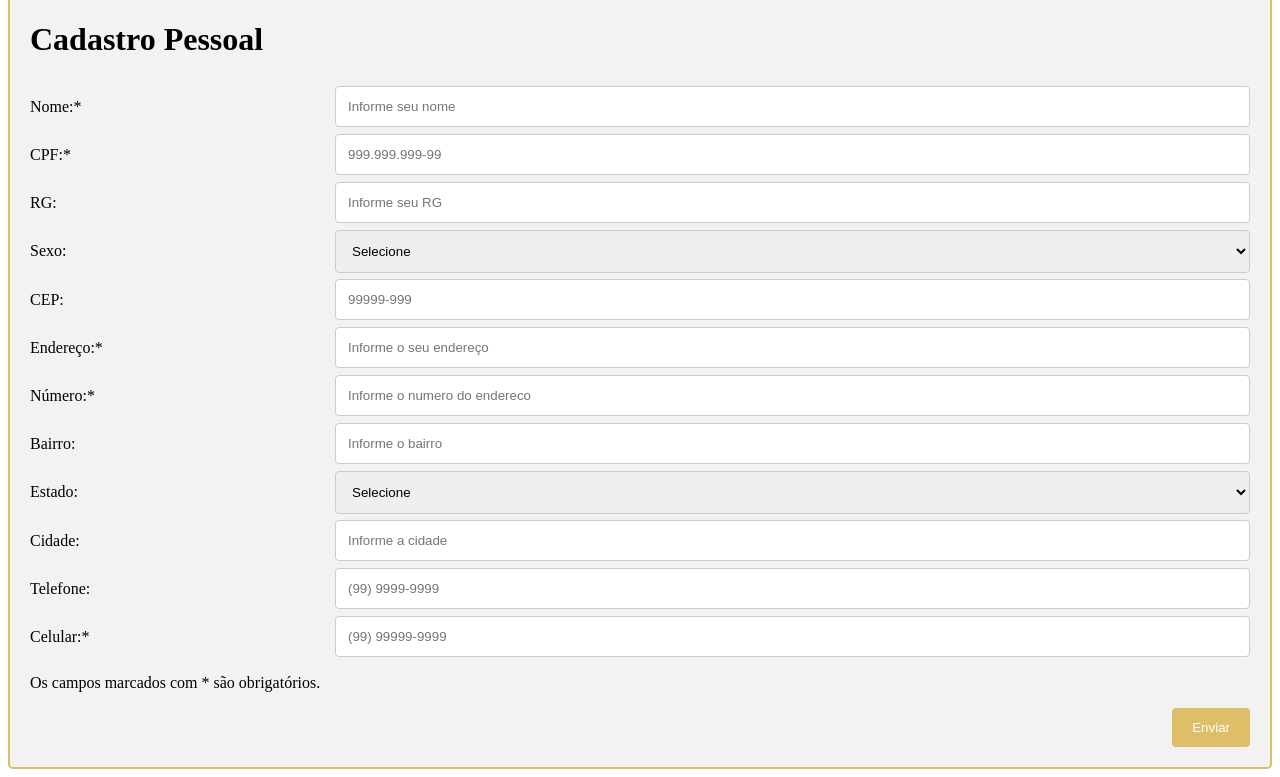
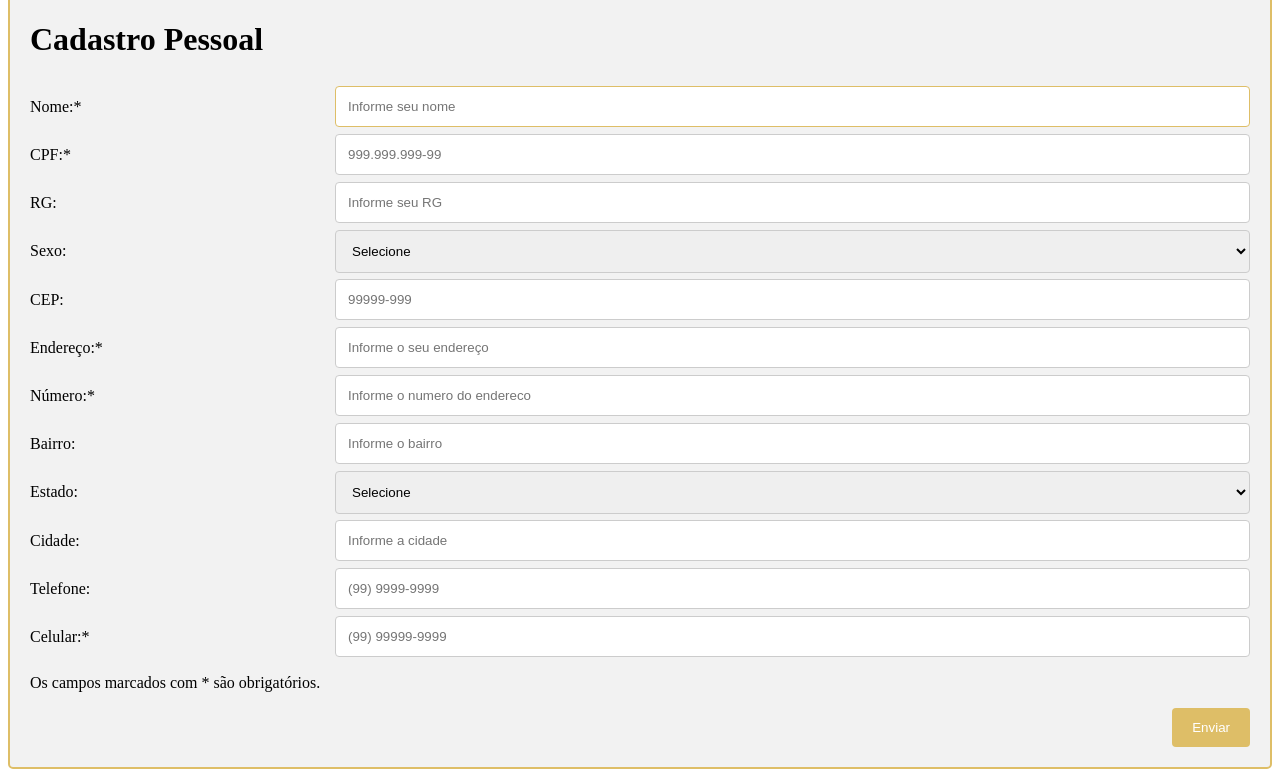
Before and after one commit to lucianekyamashiro/cadastro-pessoal, a plain HTML site: page index.html in a window 1280 px wide. In both pictures the pointer is over the input "Nome:*". Shown: the part 100-877 px from the top of the page. Drawn offline with Linux system fonts and the light colour scheme.

Commit message:
Update style.css

```diff
--- a/css/style.css
+++ b/css/style.css
@@ -1,11 +1,23 @@
-/* Style inputs, select elements and textareas */
-input[type=text], select, textarea{
+/* Style inputs and select elements */
+input[type=text], select {
     width: 100%;
     padding: 12px;
     border: 1px solid #ccc;
     border-radius: 4px;
     box-sizing: border-box;
     resize: vertical;
+}
+
+input[type=text]:hover {
+    border: 1px solid #debe67;
+}
+
+input[type=text]:focus {
+    border: 1px solid #debe67;
+}
+
+select:hover {
+    border: 1px solid #debe67;
 }
 
 /* Style the label to display next to the inputs */
```
Lines whose indentation alone changed are shown as unchanged.
